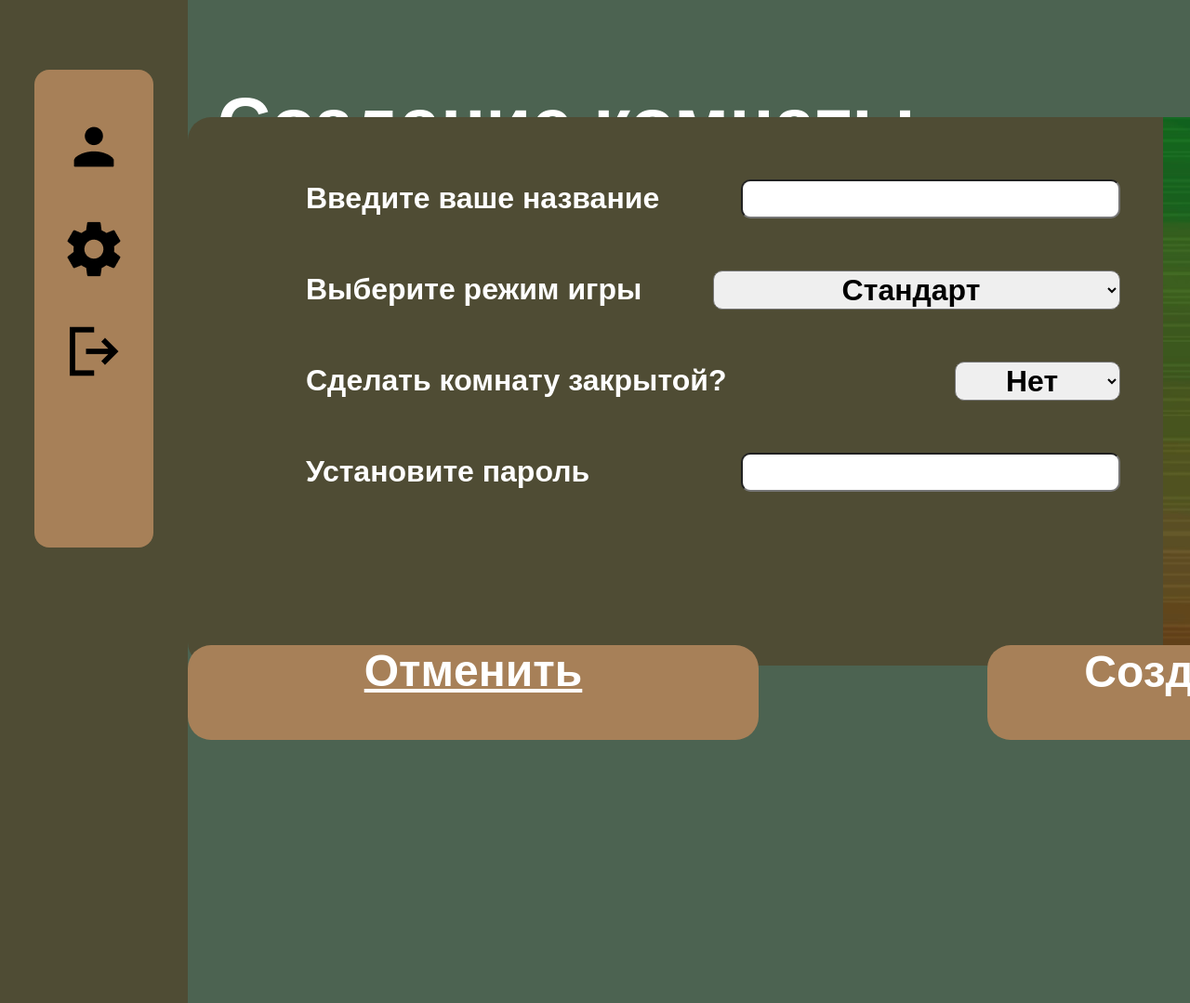
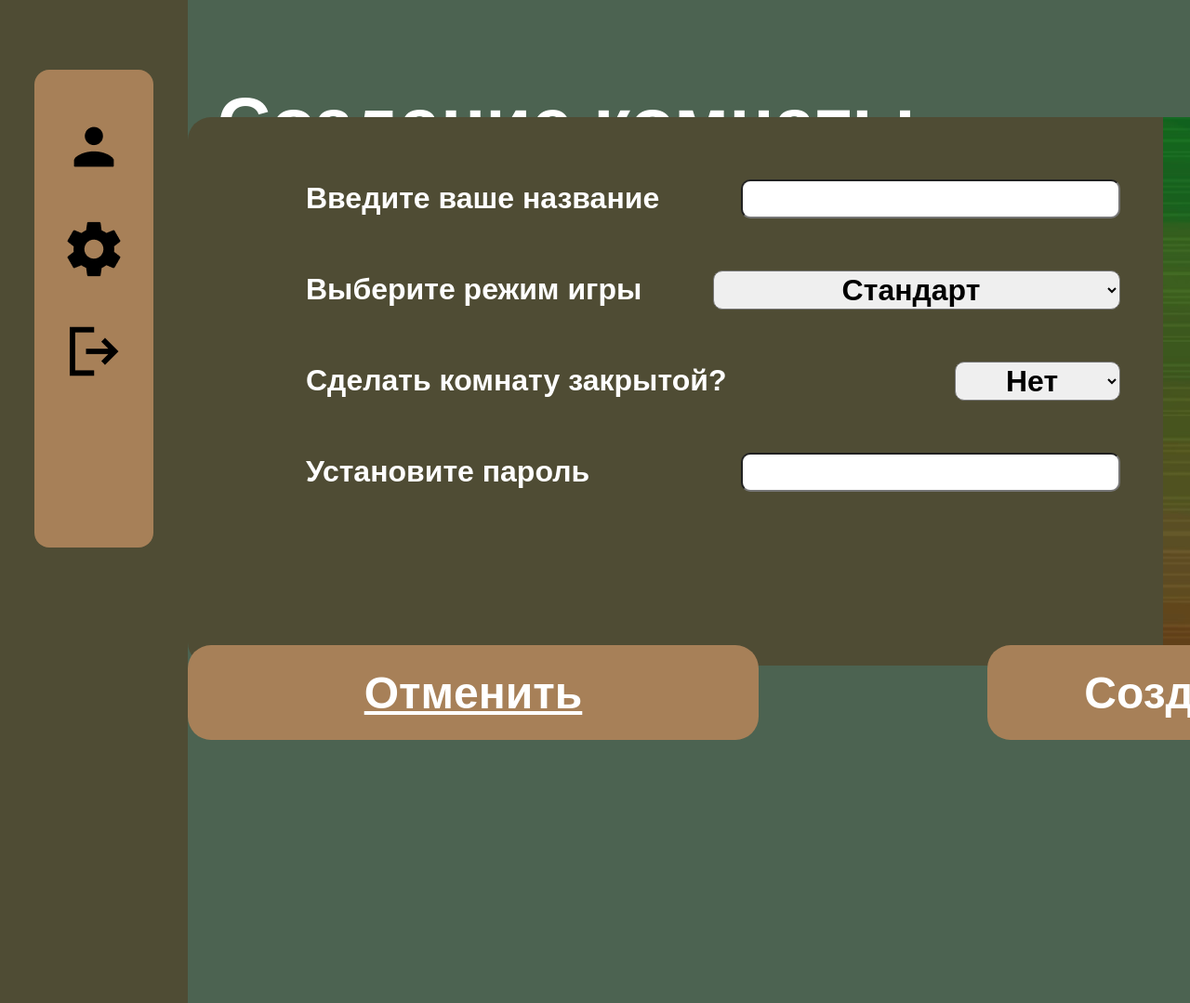
Before and after one commit to TailerDerdan/summer_project_2025, a Symfony app: template backend/templates/Room/RoomCreate.html.twig in a window 1280 px wide. Shown: the top 1079 px of the page at 93% size. Run offline with Twig, Linux system fonts and the light colour scheme; the template is opened without the code that fills it, so the values that code supplies are empty; some libraries are stand-ins or nearby versions.

Commit message:
еще подправил кнопки

```diff
--- a/backend/public/styles/room_create.css
+++ b/backend/public/styles/room_create.css
@@ -156,6 +156,7 @@
     border: none;
     display: flex;
     justify-content: center;
+    align-items: center;
     overflow: hidden;
     margin: 0 0 0 0;
 }
--- a/backend/public/styles/room_lobby.css
+++ b/backend/public/styles/room_lobby.css
@@ -137,6 +137,7 @@
     border: none;
     display: flex;
     justify-content: center;
+    align-items: center;
     overflow: hidden;
     margin: 0 0 0 0;
 }
@@ -144,9 +145,11 @@
 #room_leave {
     display: flex;
     justify-content: center;
+    align-items: center;
 }
 
 #leave-room-btn {
     display: flex;
     justify-content: center;
+    align-items: center;
 }
```
